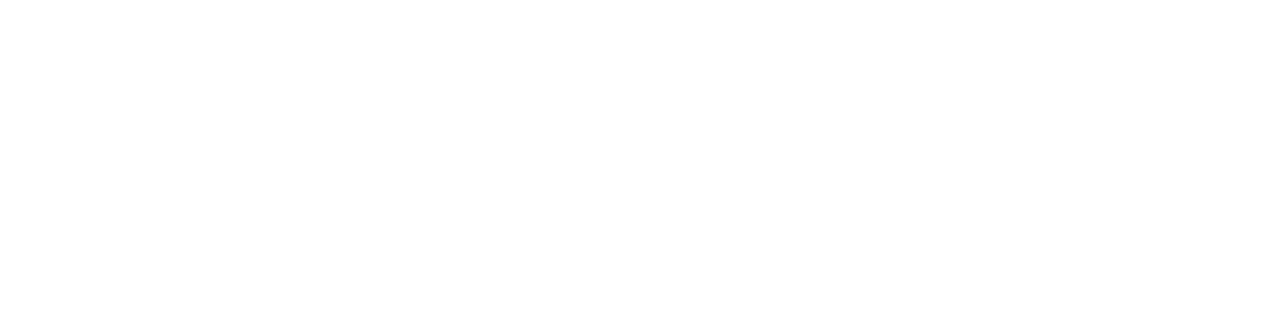
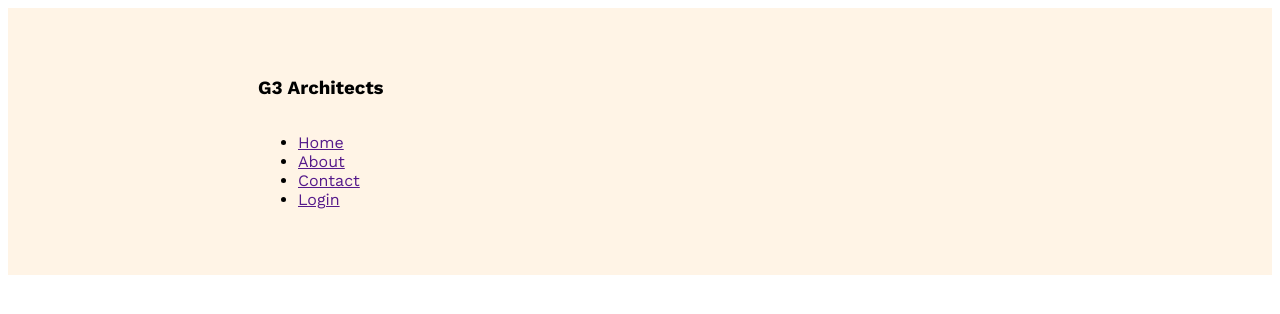
Before and after one commit to Noman-Mia/architect-web-, a plain HTML site: page index.html in a window 1280 px wide. Drawn offline with nearby package versions, Linux system fonts and the light colour scheme.

Commit message:
added nav

```diff
--- a/index.html
+++ b/index.html
@@ -4,8 +4,25 @@
     <meta charset="UTF-8">
     <meta name="viewport" content="width=device-width, initial-scale=1.0">
     <title>Architect</title>
+    <link rel="stylesheet" href="style.css">
 </head>
 <body>
+    <header>
+        <h3>G3 Architects</h3>
+        <nav>
+            <ul>
+                <li><a href="">Home</a></li>
+                <li><a href="">About</a></li>
+                <li><a href="">Contact</a></li>
+                <li><a href="">Login</a></li>
+            </ul>
+        </nav>
+    </header>
 
+
+    <main></main>
+
+
+    <footer></footer>
 </body>
 </html>
--- /dev/null
+++ b/style.css
@@ -0,0 +1,14 @@
+@import url('https://fonts.googleapis.com/css2?family=Work+Sans:ital,wght@0,400;0,500;0,600;0,700;1,800&display=swap');
+
+* {
+    font-family: 'Work Sans', sans-serif;
+}
+/* header style */
+header{
+    background: rgba(255, 144, 14, 0.10);
+    padding:50px 250px ;
+}
+nav{
+    display: flex;
+    justify-content: space-between;
+}
```
